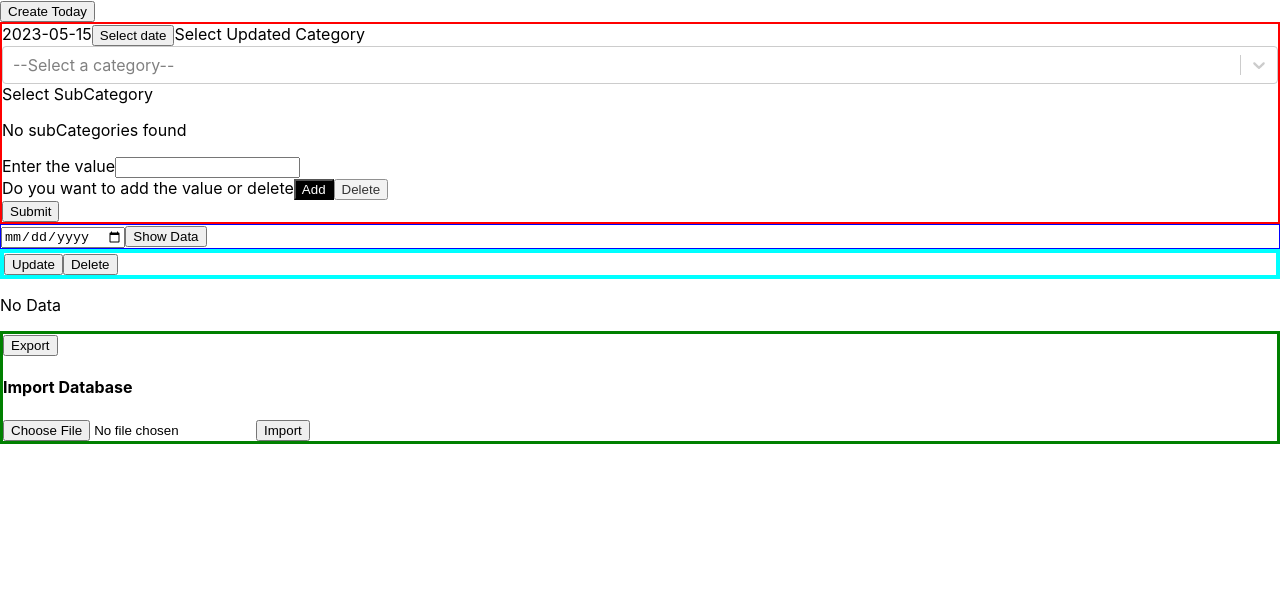
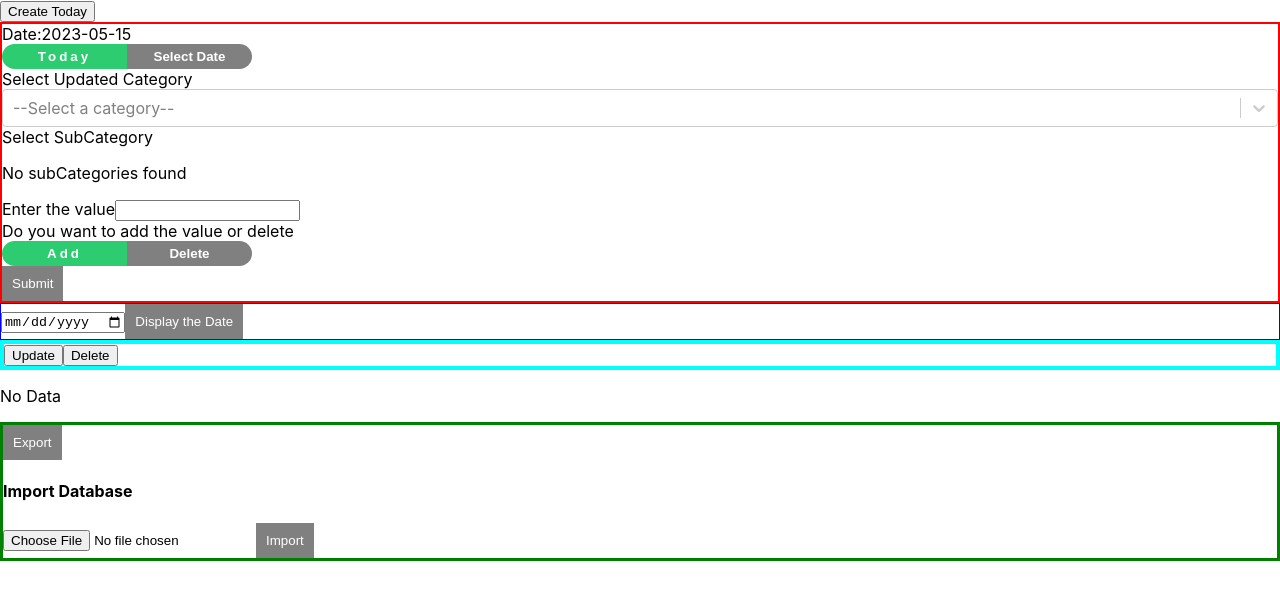
Before and after one commit to berkaysson/lifemap, a React (Create React App) app: page / in a window 1280 px wide. Shown: the top 600 px of the page. Built offline with nearby package versions, Linux system fonts and the light colour scheme.

Commit message:
Implement Button and ToggleButton components

```diff
--- a/src/Components/DexieImportExport.js
+++ b/src/Components/DexieImportExport.js
@@ -1,4 +1,6 @@
 import { useState } from "react";
+
+import Button from "../Interfaces/Button";
 
 import styled from "styled-components";
 
@@ -29,11 +31,11 @@ const DexieImportExport = ({ onExport, onImport }) => {
 
   return (
     <DexieImportExportWrapper>
-      <button onClick={onExport}>Export</button>
+      <Button text={"Export"} type={"button"} onClick={onExport} />
 
       <h4>Import Database</h4>
       <input type="file" accept=".json" onChange={handleFileChange} />
-      <button onClick={handleImport}>Import</button>
+      <Button text={"Import"} type={"button"} onClick={handleImport} />
     </DexieImportExportWrapper>
   );
 };
--- a/src/Components/Forms/DataUpdaterForm.js
+++ b/src/Components/Forms/DataUpdaterForm.js
@@ -4,6 +4,9 @@ import Select from "react-select";
 import SubCategorySelect from "../../Interfaces/SubCategorySelect";
 
 import { useEffect, useState } from "react";
+
+import Button from "../../Interfaces/Button";
+import ToggleButton from "../../Interfaces/ToggleButton";
 
 const DataUpdaterFormWrapper = styled.div`
   border: 2px red solid;
@@ -103,6 +106,7 @@ const DataUpdaterForm = ({ onUpdateData, categories, categoryOptions }) => {
   return (
     <DataUpdaterFormWrapper>
       <form onSubmit={submitHandler}>
+        <label>Date:</label>
         {dateInputActive ? (
           <input
             type="date"
@@ -112,9 +116,13 @@ const DataUpdaterForm = ({ onUpdateData, categories, categoryOptions }) => {
         ) : (
           selectedDate
         )}
-        <button type="button" onClick={dateChangeHandler}>
-          {dateInputActive ? "select Today" : "Select date"}
-        </button>
+        <ToggleButton
+          onClick={dateChangeHandler}
+          options={[
+            { value: "today", label: "Today" },
+            { value: "other", label: "Select Date" },
+          ]}
+        />
         <label>Select Updated Category</label>
         <Select
           onChange={categorySelectionHandler}
@@ -132,23 +140,16 @@ const DataUpdaterForm = ({ onUpdateData, categories, categoryOptions }) => {
         <label>Enter the value</label>
         <input type="number" name="valueInput"></input>
         <div>
-          <label>Do you want to add the value or delete</label>
-          <ActiveButton
-            type="button"
-            className={formMode === "add" ? "active" : ""}
-            onClick={() => formModeChangeHandler("add")}
-          >
-            Add
-          </ActiveButton>
-          <ActiveButton
-            type="button"
-            className={formMode === "add" ? "" : "active"}
-            onClick={() => formModeChangeHandler("delete")}
-          >
-            Delete
-          </ActiveButton>
+        <label>Do you want to add the value or delete</label>
+          <ToggleButton
+            onClick={formModeChangeHandler}
+            options={[
+              { value: "add", label: "Add" },
+              { value: "delete", label: "Delete" },
+            ]}
+          />
         </div>
-        <button type="submit">Submit</button>
+        <Button text={"Submit"} type={"submit"} />
       </form>
     </DataUpdaterFormWrapper>
   );
--- a/src/Components/Forms/DataViewerForm.js
+++ b/src/Components/Forms/DataViewerForm.js
@@ -1,4 +1,6 @@
 import styled from "styled-components";
+
+import Button from "../../Interfaces/Button";
 
 const DataViewerFormWrapper = styled.div`
   border: 1px solid blue;
@@ -14,7 +16,7 @@ const DataViewerForm = ({ onDateSelection }) => {
     <DataViewerFormWrapper>
       <form onSubmit={clickHandler}>
         <input type="date" />
-        <button type="submit">Show Data</button>
+        <Button text={"Display the Date"} type={"submit"} />
       </form>
     </DataViewerFormWrapper>
   );
```
